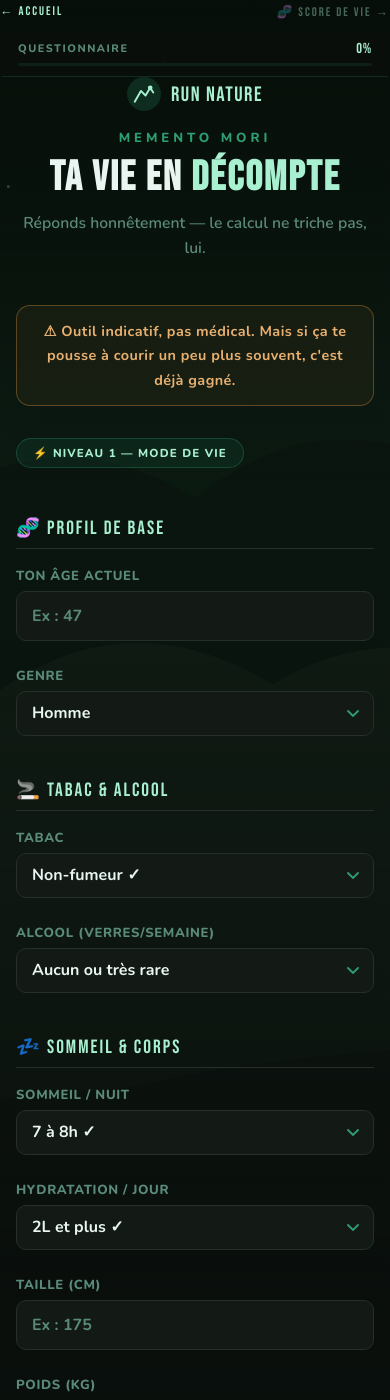
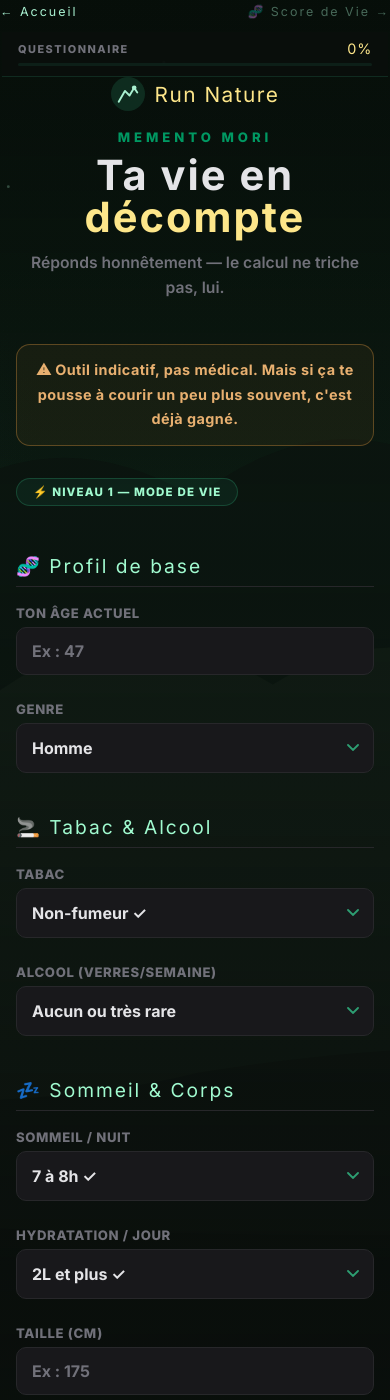
Before and after one commit to SebRunNature/memento-mori, a Jekyll site: the page montre/index.html, which Jekyll copies as it is, in a window 390 px wide and 1400 px high. Built offline with Jekyll 4.4.1, drawn with Linux system fonts in a browser that asks for light colours.

Commit message:
Update index.html

```diff
--- a/montre/index.html
+++ b/montre/index.html
@@ -3,22 +3,32 @@
 <head>
 <meta charset="UTF-8">
 <meta name="viewport" content="width=device-width, initial-scale=1.0, user-scalable=no">
-<title>Montre de Vie — Seb Run Nature</title>
+<title>Montre de Vie — Combien de temps te reste-t-il ?</title>
 <link rel="icon" type="image/png" href="/favicon-96x96.png" sizes="96x96" />
 <link rel="icon" type="image/svg+xml" href="/favicon.svg" />
 <link rel="shortcut icon" href="/favicon.ico" />
 <link rel="apple-touch-icon" sizes="180x180" href="/apple-touch-icon.png" />
 <link rel="manifest" href="/site.webmanifest" />
-<link href="https://fonts.googleapis.com/css2?family=Bebas+Neue&family=Nunito:wght@400;600;700;800;900&display=swap" rel="stylesheet">
+<link href="https://fonts.googleapis.com/css2?family=Inter:opsz,wght@14..32,400;14..32,500;14..32,600;14..32,700;14..32,800&display=swap" rel="stylesheet">
 <style>
 :root{
-  --green:#2d9e72;--green-dk:#1a6b4a;--green-lt:#a8f0d0;
-  --bg:#0a0f0c;--card:#131a16;--card2:#1a2620;
-  --text:#e8f5f0;--muted:#5a8a7a;--border:#243028;
-  --radius:14px;--amber:#c8873a;
+  /* Palette aligned with new design system */
+  --bg:#09090b;--card:#18181b;--card2:#27272a;
+  --text:#e4e4e7;--muted:#71717a;--border:#27272a;--border2:#3f3f46;
+  --radius:14px;
+
+  /* Amber — couleur principale Montre */
+  --amber:#f59e0b;--amber-dk:#d97706;--amber-lt:#fde68a;
+
+  /* Vert — conservé pour le pont Score + Niveau 2 biomarqueurs */
+  --green:#009862;--green-dk:#006b44;--green-lt:#a0facf;
+
+  /* Legacy aliases pour le JS existant (ne pas supprimer) */
+  --green-lt-legacy:#a8f0d0;
 }
 *{box-sizing:border-box;margin:0;padding:0;-webkit-tap-highlight-color:transparent}
-html,body{min-height:100%;font-family:'Nunito',sans-serif;background:var(--bg);color:var(--text)}
+html,body{min-height:100%;font-family:'Inter',system-ui,sans-serif;
+  background:var(--bg);color:var(--text);-webkit-font-smoothing:antialiased}
 
 /* ── BG ── */
 .bg{position:fixed;inset:0;z-index:0}
@@ -33,10 +43,10 @@ html,body{min-height:100%;font-family:'Nunito',sans-serif;background:var(--bg);c
 /* ── HEADER ── */
 .header{text-align:center;margin-bottom:44px}
 .header-logo{display:flex;align-items:center;justify-content:center;gap:10px;margin-bottom:18px}
-.header-logo span{font-family:'Bebas Neue',sans-serif;font-size:1.3rem;letter-spacing:1.5px;color:var(--green-lt)}
+.header-logo span{font-family:'Inter',system-ui,sans-serif;font-size:1.3rem;letter-spacing:1.5px;color:var(--amber-lt)}
 .eyebrow{font-size:.82rem;letter-spacing:.3em;color:var(--green);text-transform:uppercase;margin-bottom:10px;font-weight:800}
-h1{font-family:'Bebas Neue',sans-serif;font-size:clamp(2.6rem,7vw,4rem);letter-spacing:2px;line-height:1;color:var(--text)}
-h1 em{color:var(--green-lt);font-style:normal}
+h1{font-family:'Inter',system-ui,sans-serif;font-size:clamp(2.6rem,7vw,4rem);letter-spacing:2px;line-height:1;color:var(--text)}
+h1 em{color:var(--amber-lt);font-style:normal}
 .sub{margin-top:12px;font-size:.98rem;color:var(--muted);font-weight:600;max-width:400px;margin-left:auto;margin-right:auto;line-height:1.6}
 
 /* ── WARNING ── */
@@ -51,26 +61,26 @@ h1 em{color:var(--green-lt);font-style:normal}
 .mdv-progress-wrap.complete{opacity:.55}
 .mdv-progress-info{display:flex;justify-content:space-between;align-items:center;margin-bottom:8px}
 .mdv-progress-label{font-size:.72rem;font-weight:800;letter-spacing:.12em;text-transform:uppercase;color:var(--muted)}
-.mdv-progress-pct{font-family:'Bebas Neue',sans-serif;font-size:.95rem;letter-spacing:.05em;color:var(--green-lt)}
+.mdv-progress-pct{font-family:'Inter',system-ui,sans-serif;font-size:.95rem;letter-spacing:.05em;color:var(--amber-lt)}
 .mdv-progress-track{height:4px;background:rgba(45,158,114,.1);border-radius:2px;overflow:hidden}
-.mdv-progress-fill{height:100%;width:0%;background:linear-gradient(90deg,var(--green-dk),var(--green) 60%,var(--green-lt));border-radius:2px;transition:width .4s cubic-bezier(.4,0,.2,1)}
+.mdv-progress-fill{height:100%;width:0%;background:linear-gradient(90deg,var(--amber-dk),var(--amber) 60%,var(--amber-lt));border-radius:2px;transition:width .4s cubic-bezier(.4,0,.2,1)}
 
 /* ── BOUTONS RÉSULTAT (Partager / Sauvegarder) ── */
 .result-actions{display:flex;flex-wrap:wrap;gap:10px;margin:24px 0;justify-content:center}
 .result-action{display:inline-flex;align-items:center;gap:8px;
   background:transparent;border:1px solid var(--border);color:var(--green-lt);
-  font-family:'Nunito',sans-serif;font-size:.85rem;font-weight:700;letter-spacing:.05em;
+  font-family:'Inter',system-ui,sans-serif;font-size:.85rem;font-weight:700;letter-spacing:.05em;
   padding:11px 18px;border-radius:10px;cursor:pointer;transition:all .2s}
 .result-action:hover{border-color:var(--green);background:rgba(45,158,114,.08);color:#fff}
 .result-action svg{width:16px;height:16px;flex-shrink:0}
-.result-action.primary{background:linear-gradient(135deg,var(--green-dk),var(--green));border-color:var(--green);color:#fff}
+.result-action.primary{background:linear-gradient(135deg,var(--amber-dk),var(--amber));border-color:var(--green);color:#fff}
 .result-action.primary:hover{box-shadow:0 4px 16px rgba(45,158,114,.3);transform:translateY(-1px)}
 
 /* ── TOAST ── */
 .toast{position:fixed;bottom:24px;left:50%;transform:translateX(-50%);
   background:var(--card);border:1px solid var(--green);color:var(--green-lt);
   padding:12px 22px;border-radius:28px;
-  font-family:'Nunito',sans-serif;font-size:.85rem;font-weight:700;letter-spacing:.05em;
+  font-family:'Inter',system-ui,sans-serif;font-size:.85rem;font-weight:700;letter-spacing:.05em;
   z-index:9999;box-shadow:0 8px 24px rgba(0,0,0,.4);
   animation:toastIn .3s ease both}
 @keyframes toastIn{from{opacity:0;transform:translateX(-50%) translateY(20px)}to{opacity:1;transform:translateX(-50%) translateY(0)}}
@@ -88,7 +98,7 @@ h1 em{color:var(--green-lt);font-style:normal}
   padding:24px;animation:modalIn .3s ease both}
 @keyframes modalIn{from{opacity:0;transform:translateY(20px)}to{opacity:1;transform:translateY(0)}}
 .share-modal-header{display:flex;align-items:center;justify-content:space-between;margin-bottom:18px}
-.share-modal-title{font-family:'Bebas Neue',sans-serif;font-size:1.3rem;letter-spacing:1.5px;color:var(--green-lt)}
+.share-modal-title{font-family:'Inter',system-ui,sans-serif;font-size:1.3rem;letter-spacing:1.5px;color:var(--green-lt)}
 .share-modal-close{background:transparent;border:none;color:var(--muted);font-size:1.5rem;cursor:pointer;padding:4px 10px;line-height:1;transition:color .2s}
 .share-modal-close:hover{color:var(--text)}
 .share-preview{width:100%;border-radius:12px;border:1px solid var(--border);margin-bottom:18px;display:block;background:var(--bg)}
@@ -97,7 +107,7 @@ h1 em{color:var(--green-lt);font-style:normal}
 .share-modal-hint{font-size:.75rem;color:var(--muted);text-align:center;margin-top:14px;font-weight:600;line-height:1.5}
 
 /* ── SECTION TITLE ── */
-.section-title{font-family:'Bebas Neue',sans-serif;font-size:1.2rem;letter-spacing:2px;
+.section-title{font-family:'Inter',system-ui,sans-serif;font-size:1.2rem;letter-spacing:2px;
   color:var(--green-lt);border-bottom:1px solid var(--border);padding-bottom:8px;margin:28px 0 18px}
 
 /* ── NIVEAU BADGE ── */
@@ -122,7 +132,7 @@ input,select{
   width:100%;padding:13px 15px;
   background:var(--card);border:1px solid var(--border);
   color:var(--text);border-radius:10px;
-  font-family:'Nunito',sans-serif;font-size:1rem;font-weight:700;
+  font-family:'Inter',system-ui,sans-serif;font-size:1rem;font-weight:700;
   appearance:none;transition:border-color .2s,background .2s;
 }
 input:focus,select:focus{outline:none;border-color:var(--green);background:var(--card2)}
@@ -171,7 +181,7 @@ select option{background:var(--card)}
   display:flex;align-items:center;justify-content:center;transition:all .2s;
 }
 .popup-close:hover{background:rgba(255,255,255,.15);color:var(--text)}
-.popup-title{font-family:'Bebas Neue',sans-serif;font-size:1.4rem;letter-spacing:2px;
+.popup-title{font-family:'Inter',system-ui,sans-serif;font-size:1.4rem;letter-spacing:2px;
   color:var(--green-lt);margin-bottom:16px}
 .popup-step{display:flex;gap:12px;margin-bottom:14px;align-items:flex-start}
 .popup-step-num{
@@ -193,9 +203,9 @@ select option{background:var(--card)}
 /* ── BUTTON ── */
 .btn-wrap{text-align:center;margin-top:36px}
 .btn-start{
-  background:linear-gradient(135deg,var(--green-dk),var(--green));
+  background:linear-gradient(135deg,var(--amber-dk),var(--amber));
   color:#fff;border:none;padding:18px 56px;cursor:pointer;
-  font-family:'Bebas Neue',sans-serif;font-size:1.5rem;letter-spacing:3px;
+  font-family:'Inter',system-ui,sans-serif;font-size:1.5rem;letter-spacing:3px;
   border-radius:14px;transition:all .2s;
   box-shadow:0 4px 24px rgba(45,158,114,.3);
 }
@@ -223,13 +233,13 @@ select option{background:var(--card)}
   background:var(--card);border:1px solid var(--border);border-radius:30px;
   padding:10px 22px;margin-bottom:16px;font-size:.88rem;font-weight:800;
   color:var(--muted);letter-spacing:.05em;text-transform:uppercase}
-.life-pill span{font-family:'Bebas Neue',sans-serif;font-size:1.4rem;color:var(--green-lt);letter-spacing:1px}
+.life-pill span{font-family:'Inter',system-ui,sans-serif;font-size:1.4rem;color:var(--amber-lt);letter-spacing:1px}
 
 /* ── SCORE NIVEAU 2 ── */
 .bio-score{max-width:460px;margin:0 auto 20px;
   background:rgba(200,135,58,.07);border:1px solid rgba(200,135,58,.25);
   border-radius:var(--radius);padding:14px 18px;text-align:center}
-.bio-score-val{font-family:'Bebas Neue',sans-serif;font-size:1.8rem;color:#e8b070;letter-spacing:1px}
+.bio-score-val{font-family:'Inter',system-ui,sans-serif;font-size:1.8rem;color:#e8b070;letter-spacing:1px}
 .bio-score-lbl{font-size:.68rem;font-weight:800;letter-spacing:.12em;text-transform:uppercase;
   color:var(--muted);margin-top:2px}
 
@@ -247,14 +257,14 @@ select option{background:var(--card)}
 .cd-cell{background:var(--card);border:1px solid var(--border);border-radius:var(--radius);
   padding:18px 10px;text-align:center;transition:border-color .3s}
 .cd-cell:hover{border-color:var(--green)}
-.cd-cell .val{font-family:'Bebas Neue',sans-serif;font-size:3rem;color:var(--green-lt);
+.cd-cell .val{font-family:'Inter',system-ui,sans-serif;font-size:3rem;color:var(--amber-lt);
   line-height:1;display:block;letter-spacing:1px}
 .cd-cell .lbl{display:block;font-size:.72rem;font-weight:800;letter-spacing:.22em;
   color:var(--muted);text-transform:uppercase;margin-top:5px}
 .cd-seconds{display:flex;justify-content:center;gap:10px;margin-bottom:32px}
 .cd-sec-cell{background:var(--card);border:1px solid var(--border);border-radius:10px;
   padding:12px 22px;text-align:center}
-.cd-sec-cell .val{font-family:'Bebas Neue',sans-serif;font-size:2.2rem;color:var(--text);
+.cd-sec-cell .val{font-family:'Inter',system-ui,sans-serif;font-size:2.2rem;color:var(--text);
   display:block;letter-spacing:1px}
 .cd-sec-cell .lbl{display:block;font-size:.68rem;font-weight:800;letter-spacing:.2em;
   color:var(--muted);text-transform:uppercase;margin-top:4px}
@@ -265,7 +275,7 @@ select option{background:var(--card)}
 
 /* ── BLOG LINKS ── */
 .blog-section{margin-top:36px;padding:22px;background:var(--card);border:1px solid var(--border);border-radius:var(--radius)}
-.blog-section-title{font-family:'Bebas Neue',sans-serif;font-size:1.2rem;letter-spacing:2px;
+.blog-section-title{font-family:'Inter',system-ui,sans-serif;font-size:1.2rem;letter-spacing:2px;
   color:var(--green-lt);margin-bottom:14px}
 .blog-links{display:flex;flex-direction:column;gap:10px}
 .blog-link{display:flex;align-items:center;gap:12px;padding:13px 16px;
@@ -280,7 +290,7 @@ select option{background:var(--card)}
 
 /* ── RESET ── */
 .btn-reset{background:rgba(45,158,114,.15);border:1px solid rgba(45,158,114,.4);color:var(--green-lt);
-  padding:11px 26px;border-radius:10px;cursor:pointer;font-family:'Nunito',sans-serif;
+  padding:11px 26px;border-radius:10px;cursor:pointer;font-family:'Inter',system-ui,sans-serif;
   font-size:.88rem;font-weight:800;letter-spacing:.05em;text-transform:uppercase;
   transition:all .2s;text-decoration:none;display:inline-flex;align-items:center;gap:6px}
 .btn-reset:hover{background:rgba(45,158,114,.3);border-color:var(--green);color:#fff}
@@ -446,11 +456,11 @@ select option{background:var(--card)}
 ">
   <div style="display:flex;justify-content:space-between;align-items:center;margin-bottom:6px;max-width:700px;margin-left:auto;margin-right:auto">
     <span style="font-size:.68rem;font-weight:800;letter-spacing:.14em;text-transform:uppercase;color:var(--muted)">Questionnaire</span>
-    <span id="mdvProgressPct" style="font-family:'Bebas Neue',sans-serif;font-size:.9rem;letter-spacing:.05em;color:var(--green-lt)">0%</span>
+    <span id="mdvProgressPct" style="font-family:'Inter',system-ui,sans-serif;font-size:.9rem;letter-spacing:.05em;color:var(--amber-lt)">0%</span>
   </div>
   <div style="max-width:700px;margin:0 auto">
     <div style="height:3px;background:rgba(45,158,114,.12);border-radius:2px;overflow:hidden">
-      <div id="mdvProgressFill" style="height:100%;width:0%;background:linear-gradient(90deg,var(--green-dk),var(--green) 60%,var(--green-lt));border-radius:2px;transition:width .4s cubic-bezier(.4,0,.2,1)"></div>
+      <div id="mdvProgressFill" style="height:100%;width:0%;background:linear-gradient(90deg,var(--amber-dk),var(--amber) 60%,var(--amber-lt));border-radius:2px;transition:width .4s cubic-bezier(.4,0,.2,1)"></div>
     </div>
   </div>
 </div>
@@ -460,13 +470,13 @@ select option{background:var(--card)}
   <div class="header">
     <div class="header-logo">
       <a href="https://montre-de-vie.com/" style="position:absolute;left:0;top:0;
-        font-family:'Bebas Neue',sans-serif;font-size:.78rem;letter-spacing:2px;
+        font-family:'Inter',system-ui,sans-serif;font-size:.78rem;letter-spacing:2px;
         color:rgba(168,240,208,.4);text-decoration:none;transition:color .2s;padding:4px 0"
         onmouseover="this.style.color='#a8f0d0'" onmouseout="this.style.color='rgba(168,240,208,.4)'">
         ← Accueil
       </a>
       <a href="https://montre-de-vie.com/score/" style="position:absolute;right:0;top:0;
-        font-family:'Bebas Neue',sans-serif;font-size:.78rem;letter-spacing:2px;
+        font-family:'Inter',system-ui,sans-serif;font-size:.78rem;letter-spacing:2px;
         color:rgba(168,240,208,.4);text-decoration:none;transition:color .2s;padding:4px 0"
         onmouseover="this.style.color='#a8f0d0'" onmouseout="this.style.color='rgba(168,240,208,.4)'">
         🧬 Score de Vie →
@@ -492,7 +502,7 @@ select option{background:var(--card)}
     <div style="display:flex; align-items:flex-start; gap:12px; flex-wrap:wrap">
       <div style="font-size:1.6rem; line-height:1">🧬</div>
       <div style="flex:1; min-width:200px">
-        <div style="font-family:'Bebas Neue',sans-serif; font-size:1.15rem; color:var(--green-lt); letter-spacing:1.5px; margin-bottom:4px">
+        <div style="font-family:'Inter',system-ui,sans-serif; font-size:1.15rem; color:var(--green-lt); letter-spacing:1.5px; margin-bottom:4px">
           Score de Vie détecté
         </div>
         <div id="sdv-bridge-info" style="font-size:.85rem; color:var(--muted); font-weight:600; line-height:1.5">
@@ -502,15 +512,15 @@ select option{background:var(--card)}
     </div>
     <div style="display:flex; gap:10px; margin-top:14px; flex-wrap:wrap">
       <button onclick="startLifeClockFromSdv()" style="
-        flex:1; min-width:160px; background:linear-gradient(135deg,var(--green-dk),var(--green));
+        flex:1; min-width:160px; background:linear-gradient(135deg,var(--amber-dk),var(--amber));
         color:#fff; border:none; padding:11px 18px; border-radius:10px;
-        font-family:'Bebas Neue',sans-serif; font-size:.95rem; letter-spacing:1.5px;
+        font-family:'Inter',system-ui,sans-serif; font-size:.95rem; letter-spacing:1.5px;
         cursor:pointer; transition:all .2s">
         ⚡ Pré-remplir le formulaire
       </button>
       <button onclick="dismissSdvBridge()" style="
         background:transparent; color:var(--muted); border:1px solid var(--border);
-        padding:11px 16px; border-radius:10px; font-family:'Nunito',sans-serif;
+        padding:11px 16px; border-radius:10px; font-family:'Inter',system-ui,sans-serif;
         font-size:.82rem; font-weight:700; cursor:pointer; transition:all .2s">
         Remplir manuellement
       </button>
@@ -807,7 +817,7 @@ select option{background:var(--card)}
         <path d="M10 32 L18 18 L24 24 L30 14 L34 20" stroke="#a8f0d0" stroke-width="2.5" stroke-linecap="round" stroke-linejoin="round" fill="none"/>
         <circle cx="30" cy="14" r="3" fill="#a8f0d0"/>
       </svg>
-      <span style="font-family:'Bebas Neue',sans-serif;font-size:1.1rem;color:var(--green-lt);letter-spacing:1px">Run Nature</span>
+      <span style="font-family:'Inter',system-ui,sans-serif;font-size:1.1rem;color:var(--green-lt);letter-spacing:1px">Run Nature</span>
     </div>
     <div class="eyebrow">Memento Mori</div>
     <h1>Ton <em>temps</em> restant</h1>
@@ -854,7 +864,7 @@ select option{background:var(--card)}
     <button id="btn-sound" onclick="toggleSound()"
       style="background:rgba(45,158,114,.1);border:1px solid rgba(45,158,114,.3);
       color:var(--muted);padding:8px 20px;border-radius:30px;cursor:pointer;
-      font-family:'Nunito',sans-serif;font-size:.75rem;font-weight:800;
+      font-family:'Inter',system-ui,sans-serif;font-size:.75rem;font-weight:800;
       letter-spacing:.08em;text-transform:uppercase;transition:all .2s">
       🔔 Activer le tick
     </button>
@@ -870,7 +880,7 @@ select option{background:var(--card)}
     <a id="btn-grille" href="/grille/" style="display:inline-flex;align-items:center;gap:10px;
       background:var(--card);border:1px solid rgba(45,158,114,.4);color:var(--green-lt);
       text-decoration:none;padding:15px 32px;border-radius:14px;
-      font-family:'Bebas Neue',sans-serif;font-size:1.2rem;letter-spacing:2px;
+      font-family:'Inter',system-ui,sans-serif;font-size:1.2rem;letter-spacing:2px;
       transition:all .2s;box-shadow:0 2px 16px rgba(45,158,114,.15)">
       🟩 Voir ma vie en semaines
     </a>
@@ -1311,12 +1321,12 @@ function showSdvBridgeOverDisplay(){
   toast.style.cssText = 'position:fixed;bottom:20px;left:50%;transform:translateX(-50%);' +
     'background:#131a16;border:1px solid rgba(45,158,114,.5);' +
     'border-radius:14px;padding:14px 18px;z-index:999;max-width:92%;' +
-    'box-shadow:0 8px 32px rgba(0,0,0,.5);font-family:Nunito,sans-serif;';
+    'box-shadow:0 8px 32px rgba(0,0,0,.5);font-family:Inter,sans-serif;';
   var deltaStr = (_sdvData.delta >= 0 ? '+' : '') + _sdvData.delta.toFixed(1);
   toast.innerHTML =
     '<div style="display:flex;align-items:center;gap:12px;flex-wrap:wrap">' +
       '<div style="flex:1;min-width:180px">' +
-        '<div style="font-family:Bebas Neue,sans-serif;font-size:.95rem;letter-spacing:1.5px;color:#a8f0d0;margin-bottom:3px">' +
+        '<div style="font-family:Inter,system-ui,sans-serif;font-size:.95rem;letter-spacing:1.5px;color:#a8f0d0;margin-bottom:3px">' +
           '🧬 NOUVEAU SCORE DE VIE' +
         '</div>' +
         '<div style="font-size:.78rem;color:#5a8a7a;font-weight:600">' +
@@ -1324,7 +1334,7 @@ function showSdvBridgeOverDisplay(){
         '</div>' +
       '</div>' +
       '<div style="display:flex;gap:6px">' +
-        '<button id="sdv-toast-yes" style="background:linear-gradient(135deg,#1a6b4a,#2d9e72);color:#fff;border:none;padding:8px 14px;border-radius:8px;font-family:Bebas Neue,sans-serif;font-size:.78rem;letter-spacing:1.2px;cursor:pointer">⚡ OUI</button>' +
+        '<button id="sdv-toast-yes" style="background:linear-gradient(135deg,#1a6b4a,#2d9e72);color:#fff;border:none;padding:8px 14px;border-radius:8px;font-family:Inter,system-ui,sans-serif;font-size:.78rem;letter-spacing:1.2px;cursor:pointer">⚡ OUI</button>' +
         '<button id="sdv-toast-no" style="background:transparent;color:#5a8a7a;border:1px solid #243028;padding:8px 12px;border-radius:8px;font-size:.7rem;font-weight:700;cursor:pointer">×</button>' +
       '</div>' +
     '</div>';
@@ -1425,7 +1435,7 @@ function startLifeClockFromSdv(){
   var toast = document.createElement('div');
   toast.style.cssText = 'position:fixed;top:80px;left:50%;transform:translateX(-50%);' +
     'background:rgba(45,158,114,.95);color:#fff;padding:12px 22px;border-radius:28px;' +
-    'font-family:Bebas Neue,sans-serif;font-size:.9rem;letter-spacing:1.5px;' +
+    'font-family:Inter,system-ui,sans-serif;font-size:.9rem;letter-spacing:1.5px;' +
     'z-index:9999;box-shadow:0 8px 24px rgba(0,0,0,.4);transition:opacity .3s';
   toast.textContent = '✓ ' + filled + ' champs pré-remplis — complète le reste';
   document.body.appendChild(toast);
@@ -1897,7 +1907,7 @@ function drawMdvShareImage() {
 
   // Titre principal
   ctx.fillStyle = '#e8f5f0';
-  ctx.font = '700 88px "Bebas Neue", "Impact", sans-serif';
+  ctx.font = '700 88px Inter, system-ui, sans-serif';
   ctx.textAlign = 'center';
   ctx.fillText('MA MONTRE DE VIE', W/2, 270);
 
@@ -1925,7 +1935,7 @@ function drawMdvShareImage() {
   ctx.stroke();
   // % au centre
   ctx.fillStyle = '#a8f0d0';
-  ctx.font = '700 110px "Bebas Neue", "Impact", sans-serif';
+  ctx.font = '700 110px Inter, system-ui, sans-serif';
   ctx.textAlign = 'center';
   ctx.textBaseline = 'middle';
   ctx.fillText(s.pct + '%', cx, cy - 12);
@@ -1955,7 +1965,7 @@ function drawMdvShareImage() {
     ctx.textAlign = 'center';
     fillTextWithSpacing(ctx, labels[i], x, statsY + 34, 3);
     ctx.fillStyle = '#a8f0d0';
-    ctx.font = '700 56px "Bebas Neue", "Impact", sans-serif';
+    ctx.font = '700 56px Inter, system-ui, sans-serif';
     ctx.fillText(values[i], x, statsY + 88);
     ctx.fillStyle = '#5a8a7a';
     ctx.font = '600 16px "Nunito", sans-serif';
```
